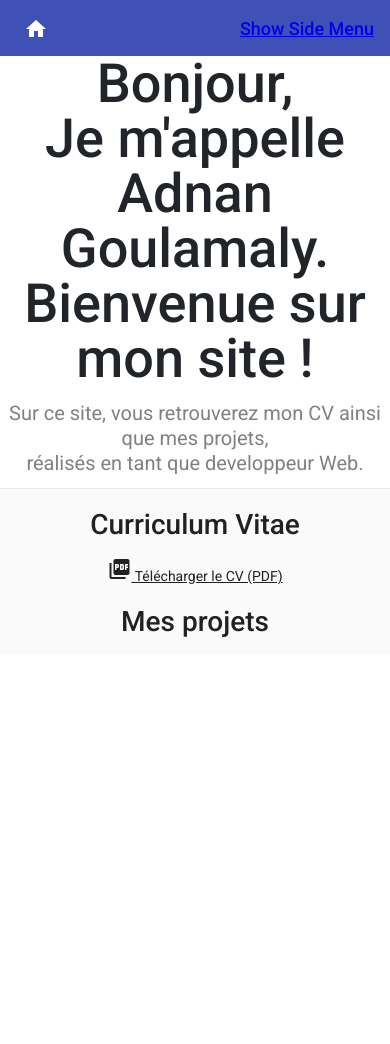
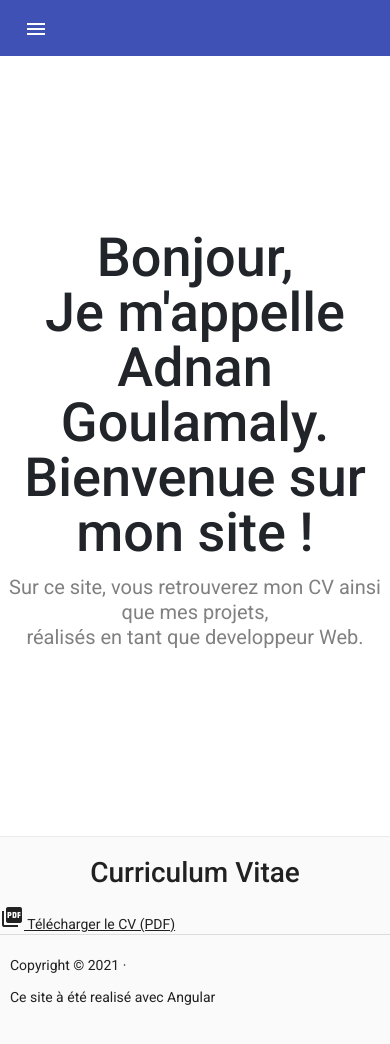
Before and after one commit to adnan974/mon-site-portfolio-front, an Angular app: page / in a window 390 px wide. Shown: the top 1044 px of the page. Before the commit the page ends 844 px from the top, so only its background shows below. Built offline with nearby package versions, Linux system fonts and the light colour scheme; no server answers.

Commit message:
feature: rendre le site responsive

```diff
--- a/package.json
+++ b/package.json
@@ -30,7 +30,7 @@
     "@angular/cli": "~12.0.2",
     "@angular/compiler-cli": "~12.0.2",
     "@types/jasmine": "~3.6.0",
-    "@types/node": "^12.11.1",
+    "@types/node": "^12.20.16",
     "jasmine-core": "~3.7.0",
     "karma": "~6.3.0",
     "karma-chrome-launcher": "~3.1.0",
@@ -39,4 +39,5 @@
     "karma-jasmine-html-reporter": "^1.5.0",
     "typescript": "~4.2.3"
   }
+
 }
--- a/src/app/app.component.html
+++ b/src/app/app.component.html
@@ -1,11 +1,21 @@
 <div >
   <mat-toolbar color="primary" class="navbar">
-    <button mat-icon-button>
-      <mat-icon class="navbar-menu">home</mat-icon>
+
+
+    <!-- <div fxShow="true" fxHide.gt-sm="true">
+      <a href="#" (click)="sidenav.toggle()">Show Side Menu</a>
+    </div> -->
+    <button mat-icon-button (click)="sidenav.toggle()" fxShow="true" fxHide.gt-sm>
+      <mat-icon>menu</mat-icon>
     </button>
 
     <div fxShow="true" fxHide.lt-md="true">
-      <!-- The following menu items will be hidden on both SM and XS screen sizes -->
+      <button mat-icon-button routerLink="/">
+        <mat-icon class="navbar-menu">home</mat-icon>
+      </button>
+    </div>
+
+    <div fxShow="true" fxHide.lt-md="true">
       <div>
         <span>
           <a class="navbar-menu" mat-button routerLink="/">
@@ -25,26 +35,41 @@
       </div>
     </div>
 
-    <div fxShow="true" fxHide.gt-sm="true">
-      <a href="#" (click)="sidenav.toggle()">Show Side Menu</a>
-    </div>
+
+
   </mat-toolbar>
 
-  <mat-sidenav-container  fxFlexFill class="example-container">
+  <mat-sidenav-container fxFlexFill class="example-container">
     <mat-sidenav #sidenav fxLayout="column">
       <div fxLayout="column">
-        <a (click)="sidenav.toggle()" href="#" mat-button>Close</a>
-        <a href="#" mat-button>Menu Item 1</a>
-        <a href="#" mat-button>Menu Item 2</a>
-        <a href="#" mat-button>Menu Item 3</a>
-        <a href="#" mat-button>Menu Item 4</a>
-        <a href="#" mat-button>Menu Item 5</a>
-        <a href="#" mat-button>Menu Item 6</a>
+
+        <span>
+          <a class="navbar-menu" mat-button routerLink="/">
+            Accueil
+          </a>
+        </span>
+        <span button>
+          <a class="navbar-menu" class="navbar-menu" mat-button routerLink="/cv">
+            CV
+          </a>
+        </span>
+        <span>
+          <a class="navbar-menu" mat-button routerLink="/project">
+            Projets réalisés
+          </a>
+        </span>
+
       </div>
     </mat-sidenav>
-    <mat-sidenav-content >
+    <mat-sidenav-content>
       <router-outlet></router-outlet>
-
+      <mat-divider></mat-divider>
+      <footer>
+        <div>
+          <p id="copyright-element">Copyright © 2021 ·</p>
+          <p>Ce site à été realisé avec Angular</p>
+        </div>
+      </footer>
     </mat-sidenav-content>
   </mat-sidenav-container>
 </div>
--- a/src/app/module/home/home.module.ts
+++ b/src/app/module/home/home.module.ts
@@ -9,6 +9,7 @@ import {MatDividerModule} from '@angular/material/divider';
 import { ProjectComponent } from '../project/pages/project.component';
 import { VerticalTimelineComponent } from 'src/app/shared/components/vertical-timeline/vertical-timeline.component';
 import { SharedModuleModule } from 'src/app/shared/shared-module.module';
+import { ProjectModule } from '../project/project.module';
 
 
 
@@ -27,7 +28,6 @@ import { SharedModuleModule } from 'src/app/shared/shared-module.module';
     SharedModuleModule
 
 
-
   ]
 })
 export class HomeModule { }
--- a/src/app/module/home/pages/home.component.html
+++ b/src/app/module/home/pages/home.component.html
@@ -32,7 +32,7 @@
 
         <vertical-timeline></vertical-timeline>
 
-
+        <div class="cv-download-container">
             <div fxFlexAlign="center">
                 <a href="assets/CV-v1.pdf" target="_blank">
                     <mat-icon>picture_as_pdf</mat-icon>
@@ -41,8 +41,8 @@
             </div>
         </div>
 
-    <div>
-        <h2 class="other-home-title">Mes projets</h2>
     </div>
 
+
+
 </div>
--- a/src/app/module/home/pages/home.component.scss
+++ b/src/app/module/home/pages/home.component.scss
@@ -1,10 +1,9 @@
-
-
 #home-first-container{
     background-color: white;
     margin: 0 0 0px 0px;
 
-    height: calc(100% - 64px);
+    height: calc(100vh - 64px);
+    //height: 100vh;
 }
 
 
@@ -17,8 +16,8 @@
     margin-bottom: 15px;
     line-height: 55px;
 
+}
 
-}
 
 .home-presentation-subtitle{
     font-size: 20px ;
@@ -65,3 +64,13 @@ a {
     border-top: 1px solid #eaeaea ;
     background-color: #fafafa ;
 }
+
+@media  (max-width: 320px)   {
+
+    .home-presentation-title{
+        font-size: 36px ;
+        line-height: 40px;
+
+    }
+
+}
--- a/src/app/module/project/pages/project.component.html
+++ b/src/app/module/project/pages/project.component.html
@@ -5,7 +5,7 @@
 </div>
 
 <div class="content" fxLayout="row wrap" fxLayoutGap="16px grid" >
-    <div fxFlex="50%" *ngFor='let project of projectsData'>
+    <div fxFlex="50%" fxFlex.xs="100%" fxFlex.sm="33%" *ngFor='let project of projectsData'>
         <mat-card class="mat-elevation-z4"  >
             <mat-card-title> {{project.title}}</mat-card-title>
             <mat-card-content>{{project.description}}</mat-card-content>
--- a/src/app/module/project/pages/project.component.scss
+++ b/src/app/module/project/pages/project.component.scss
@@ -1,3 +1,7 @@
+.mat-card{
+    box-sizing: border-box;
+    height: 100%;
+}
 
 .mat-divider{
     border-top-color:rgb(58, 57, 57);
```
Also changed, not shown: 1 other file (tests, documents, lock files or other folders). Lines whose indentation alone changed are shown as unchanged.
